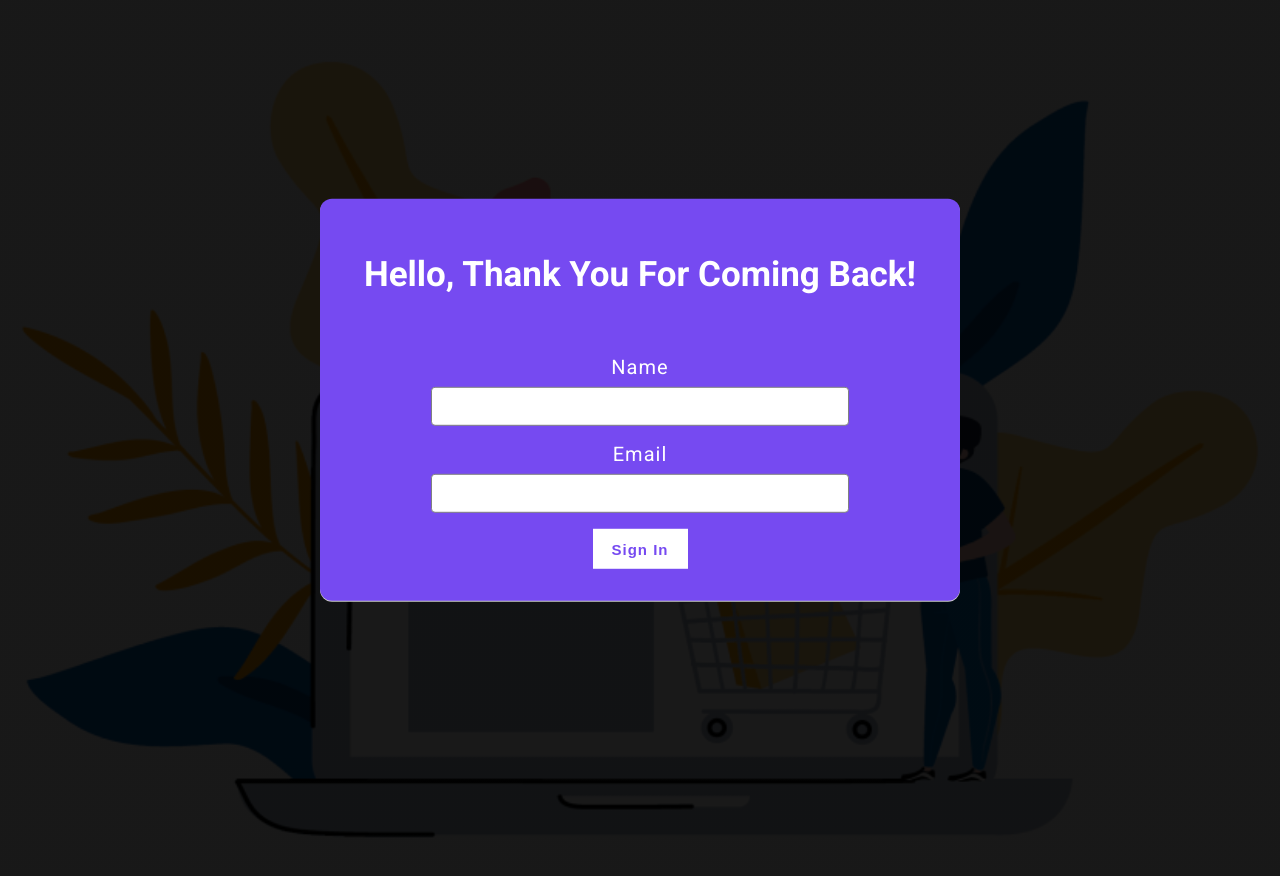
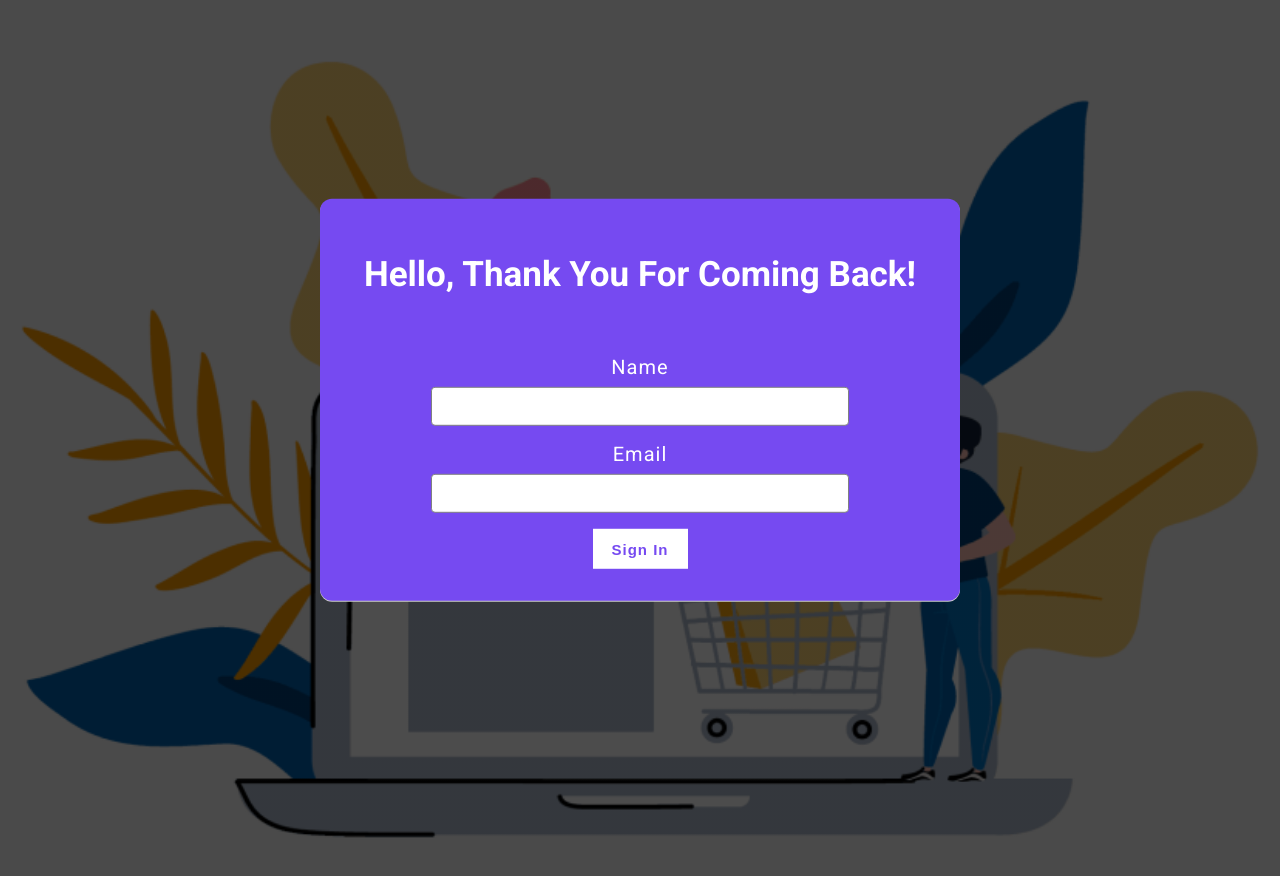
Before and after one commit to oluwajueda/git-tutorial, a React (Create React App) app: page / in a window 1280 px wide. Shown: the top 876 px of the page. Built offline with nearby package versions, Linux system fonts and the light colour scheme; no server answers.

Commit message:
commited

```diff
--- a/src/index.css
+++ b/src/index.css
@@ -24,7 +24,7 @@ font-family: 'Roboto', sans-serif;
   cursor: pointer;
 }
 .background{
-  background:linear-gradient(rgba(0, 0, 0, .9), rgba(0, 0, 0, .9)),
+  background:linear-gradient(rgba(0, 0, 0, .7), rgba(0, 0, 0, .7)),
     url(photo/ecommerce-image.png);
     background-attachment: fixed;
     background-position: 50%;
```
